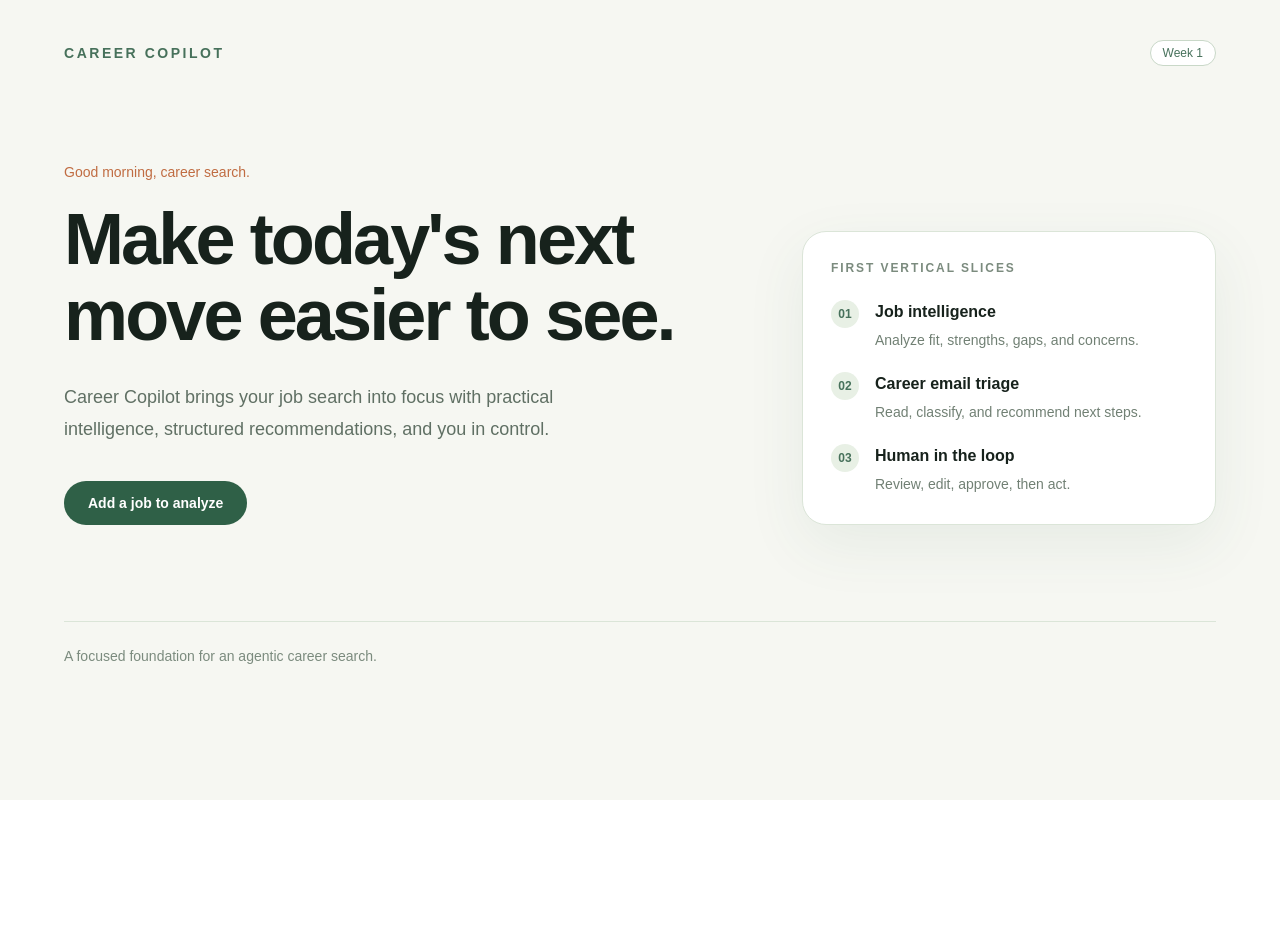
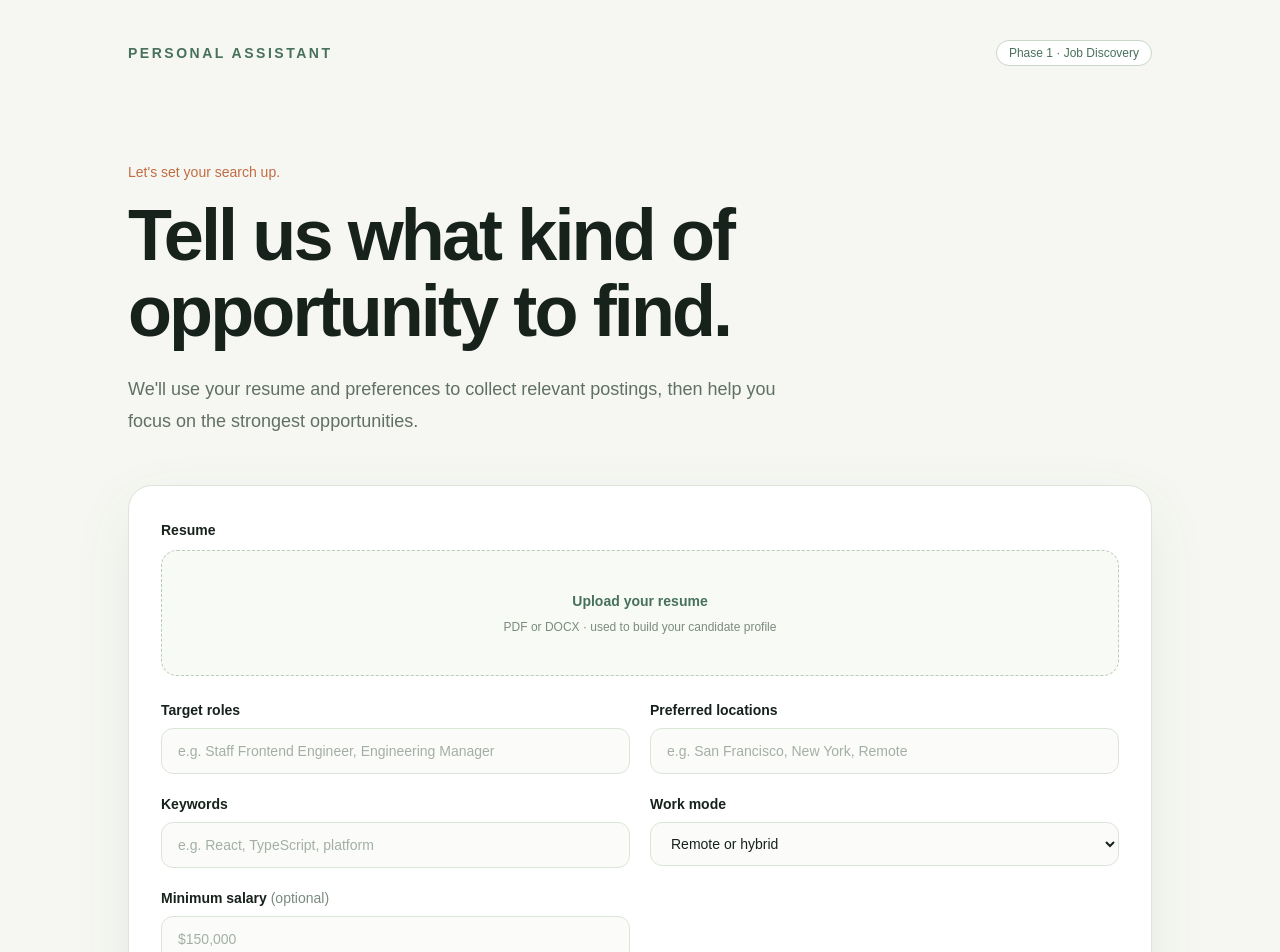
Before and after one commit to kajalpatel222/personal-assistant, a Next.js app: page / in a window 1280 px wide. Shown: the top 952 px of the page. Before the commit the page ends 800 px from the top, so only its background shows below. Built offline with nearby package versions, Linux system fonts and the light colour scheme.

Commit message:
Add Phase 1 candidate intake

```diff
--- a/src/app/page.tsx
+++ b/src/app/page.tsx
@@ -1,49 +1,67 @@
-const focusAreas = [
-  { label: "Job intelligence", detail: "Analyze fit, strengths, gaps, and concerns." },
-  { label: "Career email triage", detail: "Read, classify, and recommend next steps." },
-  { label: "Human in the loop", detail: "Review, edit, approve, then act." },
+const fields = [
+  { label: "Target roles", placeholder: "e.g. Staff Frontend Engineer, Engineering Manager" },
+  { label: "Preferred locations", placeholder: "e.g. San Francisco, New York, Remote" },
+  { label: "Keywords", placeholder: "e.g. React, TypeScript, platform" },
 ];
 
 export default function Home() {
   return (
     <main className="min-h-screen bg-[#f6f7f2] px-6 py-10 text-[#17221c] sm:px-10 lg:px-16">
-      <div className="mx-auto max-w-6xl">
+      <div className="mx-auto max-w-5xl">
         <header className="flex items-center justify-between">
-          <p className="text-sm font-semibold tracking-[0.18em] text-[#47715b] uppercase">Career Copilot</p>
-          <span className="rounded-full border border-[#c9d8c8] bg-white px-3 py-1 text-xs font-medium text-[#47715b]">Week 1</span>
+          <p className="text-sm font-semibold tracking-[0.18em] text-[#47715b] uppercase">Personal Assistant</p>
+          <span className="rounded-full border border-[#c9d8c8] bg-white px-3 py-1 text-xs font-medium text-[#47715b]">Phase 1 · Job Discovery</span>
         </header>
 
-        <section className="grid gap-12 py-24 lg:grid-cols-[1.25fr_0.75fr] lg:items-end">
-          <div>
-            <p className="mb-5 text-sm font-medium text-[#c06c42]">Good morning, career search.</p>
-            <h1 className="max-w-3xl text-5xl leading-[1.05] font-semibold tracking-[-0.04em] sm:text-7xl">
-              Make today&apos;s next move easier to see.
-            </h1>
-            <p className="mt-7 max-w-xl text-lg leading-8 text-[#607064]">
-              Career Copilot brings your job search into focus with practical intelligence, structured recommendations, and you in control.
-            </p>
-            <button className="mt-9 rounded-full bg-[#2f6047] px-6 py-3 text-sm font-semibold text-white transition hover:bg-[#244c38]">
-              Add a job to analyze
-            </button>
-          </div>
+        <section className="py-16 sm:py-24">
+          <p className="mb-4 text-sm font-medium text-[#c06c42]">Let&apos;s set your search up.</p>
+          <h1 className="max-w-3xl text-5xl leading-[1.05] font-semibold tracking-[-0.04em] sm:text-7xl">
+            Tell us what kind of opportunity to find.
+          </h1>
+          <p className="mt-6 max-w-2xl text-lg leading-8 text-[#607064]">
+            We&apos;ll use your resume and preferences to collect relevant postings, then help you focus on the strongest opportunities.
+          </p>
 
-          <div className="rounded-3xl border border-[#dbe5d8] bg-white p-7 shadow-[0_20px_60px_rgba(47,96,71,0.08)]">
-            <p className="text-xs font-semibold tracking-[0.16em] text-[#7b8b7e] uppercase">First vertical slices</p>
-            <div className="mt-6 space-y-5">
-              {focusAreas.map((area, index) => (
-                <div className="flex gap-4" key={area.label}>
-                  <span className="flex h-7 w-7 shrink-0 items-center justify-center rounded-full bg-[#e8f0e5] text-xs font-bold text-[#47715b]">0{index + 1}</span>
-                  <div>
-                    <p className="font-semibold">{area.label}</p>
-                    <p className="mt-1 text-sm leading-6 text-[#718074]">{area.detail}</p>
-                  </div>
-                </div>
+          <form className="mt-12 grid gap-6 rounded-3xl border border-[#dbe5d8] bg-white p-6 shadow-[0_20px_60px_rgba(47,96,71,0.08)] sm:p-8">
+            <div>
+              <label className="text-sm font-semibold" htmlFor="resume">Resume</label>
+              <label className="mt-2 flex cursor-pointer flex-col items-center justify-center rounded-2xl border border-dashed border-[#b8cdb8] bg-[#f8faf6] px-6 py-10 text-center transition hover:border-[#47715b]" htmlFor="resume">
+                <span className="text-sm font-semibold text-[#47715b]">Upload your resume</span>
+                <span className="mt-2 text-xs text-[#7b8b7e]">PDF or DOCX · used to build your candidate profile</span>
+                <input className="sr-only" id="resume" name="resume" type="file" accept=".pdf,.doc,.docx" />
+              </label>
+            </div>
+
+            <div className="grid gap-5 md:grid-cols-2">
+              {fields.map((field) => (
+                <label className="text-sm font-semibold" key={field.label}>
+                  {field.label}
+                  <input className="mt-2 w-full rounded-xl border border-[#dbe5d8] bg-[#fbfcfa] px-4 py-3 font-normal outline-none transition placeholder:text-[#a3afa4] focus:border-[#47715b]" name={field.label.toLowerCase().replaceAll(" ", "-")} placeholder={field.placeholder} />
+                </label>
               ))}
+              <label className="text-sm font-semibold">
+                Work mode
+                <select className="mt-2 w-full rounded-xl border border-[#dbe5d8] bg-[#fbfcfa] px-4 py-3 font-normal outline-none focus:border-[#47715b]" defaultValue="remote-hybrid">
+                  <option value="remote-hybrid">Remote or hybrid</option>
+                  <option value="remote">Remote only</option>
+                  <option value="hybrid">Hybrid</option>
+                  <option value="onsite">On-site</option>
+                </select>
+              </label>
+              <label className="text-sm font-semibold">
+                Minimum salary <span className="font-normal text-[#7b8b7e]">(optional)</span>
+                <input className="mt-2 w-full rounded-xl border border-[#dbe5d8] bg-[#fbfcfa] px-4 py-3 font-normal outline-none transition placeholder:text-[#a3afa4] focus:border-[#47715b]" name="minimum-salary" placeholder="$150,000" />
+              </label>
             </div>
-          </div>
+
+            <div className="flex flex-col justify-between gap-4 border-t border-[#edf1ea] pt-6 sm:flex-row sm:items-center">
+              <p className="text-xs leading-5 text-[#7b8b7e]">You&apos;ll review your extracted profile before any job search begins.</p>
+              <button className="rounded-full bg-[#2f6047] px-6 py-3 text-sm font-semibold text-white transition hover:bg-[#244c38]" type="submit">Create my profile</button>
+            </div>
+          </form>
         </section>
 
-        <footer className="border-t border-[#dbe5d8] py-6 text-sm text-[#7b8b7e]">A focused foundation for an agentic career search.</footer>
+        <footer className="border-t border-[#dbe5d8] py-6 text-sm text-[#7b8b7e]">Collect first. Prioritize second. You stay in control.</footer>
       </div>
     </main>
   );
```
Also changed, not shown: 1 other file (tests, documents, lock files or other folders).
